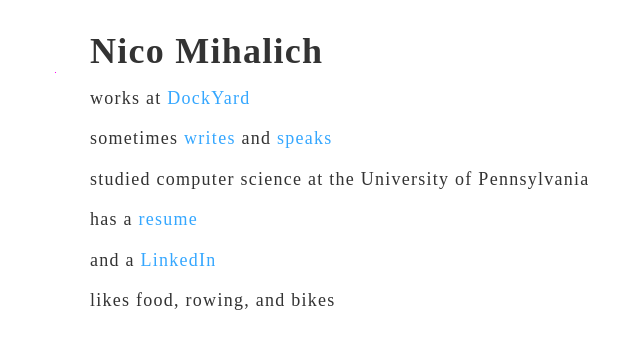
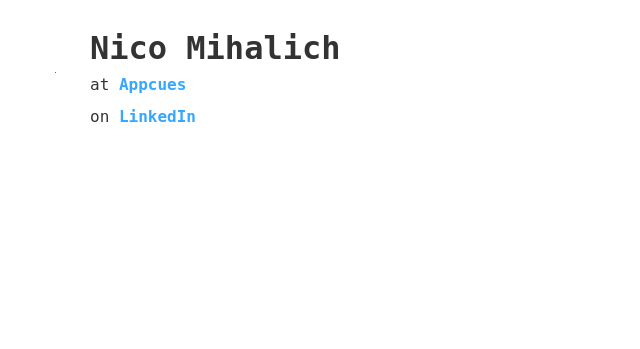
Before and after one commit to nicomihalich/website, a PHP site: page / in a window 1280 px wide. Shown: the top 349 px of the page, without its empty margins (225-865 px from the left). Run offline with PHP 8.4, Linux system fonts and the light colour scheme.

Commit message:
Appcues and simplify

```diff
--- a/index.html
+++ b/index.html
@@ -5,7 +5,7 @@
     <meta http-equiv="X-UA-Compatible" content="IE=edge">
     <meta name="viewport" content="width=device-width, initial-scale=1">
 
-    <title>Nico Mihalich (.com)</title>
+    <title>Nico Mihalich</title>
     <meta name="description" content="http://www.nicomihalich.com">
     <meta name="author" content="Nico Mihalich">
     <link rel="stylesheet" href="main.css">
@@ -16,12 +16,8 @@
         <h1><span>Nico Mihalich</span></h1>
       </header>
       <section>
-        <p>works at <a href="https://www.dockyard.com/" target="_blank" rel="noopener">DockYard</a></p>
-        <p>sometimes <a href="https://dockyard.com/blog/authors/nico-mihalich" target="_blank" rel="noopener">writes</a> and <a href="https://www.youtube.com/watch?v=QRdZDcYq9-Y" target=_blank" rel="noopener">speaks</a></p>
-        <p>studied computer science at the University of Pennsylvania</p>
-        <p>has a <a href="MihalichResume.pdf" target="_blank" rel="noopener">resume</a></p>
-        <p>and a <a href="http://www.linkedin.com/pub/nicolas-mihalich/37/833/179" target="_blank" rel="noopener">LinkedIn</a></p>
-        <p>likes food, rowing, and bikes</p>
+        <p>at <a href="https://www.appcues.com/" target="_blank" rel="noopener">Appcues</a></p>
+        <p>on <a href="http://www.linkedin.com/pub/nicolas-mihalich/37/833/179" target="_blank" rel="noopener">LinkedIn</a></p>
       </section>
   </body>
 </html>
--- a/main.css
+++ b/main.css
@@ -1,12 +1,13 @@
 body {
   color: #333;
-  font-size: 18px;
-  line-height: 1.25em;
-  letter-spacing: .07em;
+  font-size: 16px;
+  font-family: monospace;
+  line-height: 1em;
   overflow: hidden;
   max-width: 650px;
   margin: 40px auto;
 }
+
 .pixel {
   background-color: rgb(255,0,245);
   position: absolute;
@@ -15,15 +16,19 @@
   top: 72px;
   left: 280px;
 }
+
 a {
   text-decoration: none;
   color: rgba(53, 167, 255, 1);
+  font-weight: bold;
 }
+
 a:hover {
   color: rgba(239, 71, 111, 1);
   text-decoration: underline;
   transition-duration: .2s;
 }
+
 @media (max-width: 750px) {
   body {
     margin: 40px 50.5px auto;
```
